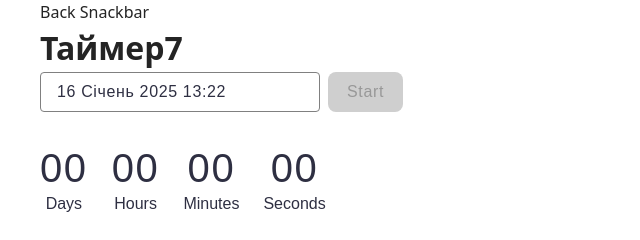
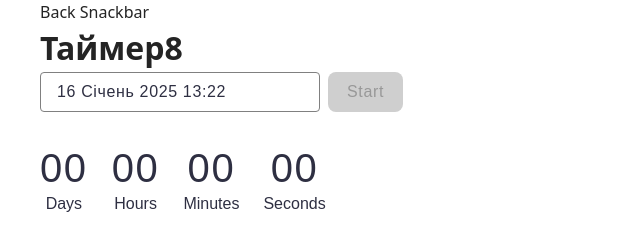
Before and after one commit to rtt2018/goit-js-hw-10, a plain HTML site: page 1-timer.html in a window 1280 px wide. Shown: the full height of the page, 0-640 px from the left. Drawn offline with Linux system fonts and the light colour scheme.

Commit message:
Deploying to gh-pages from @ rtt2018/goit-js-hw-10@a04b154af6418024fa2bad5974a4e37e07559e62 🚀

```diff
--- a/1-timer.html
+++ b/1-timer.html
@@ -16,7 +16,7 @@
       <div class="container">
         <a href="./index.html">Back</a>
         <a href="./2-snackbar.html">Snackbar</a>
-        <h1 class="main-title">Таймер7</h1>
+        <h1 class="main-title">Таймер8</h1>
         <input
           type="text"
           id="datetime-picker"
```
Also changed, not shown: 1-timer.js (+1 -1 lines), allert.svg (added), 1 other file.
